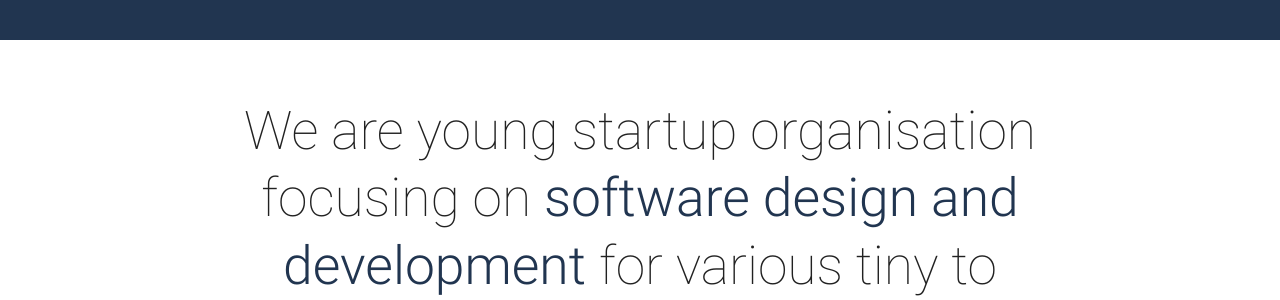
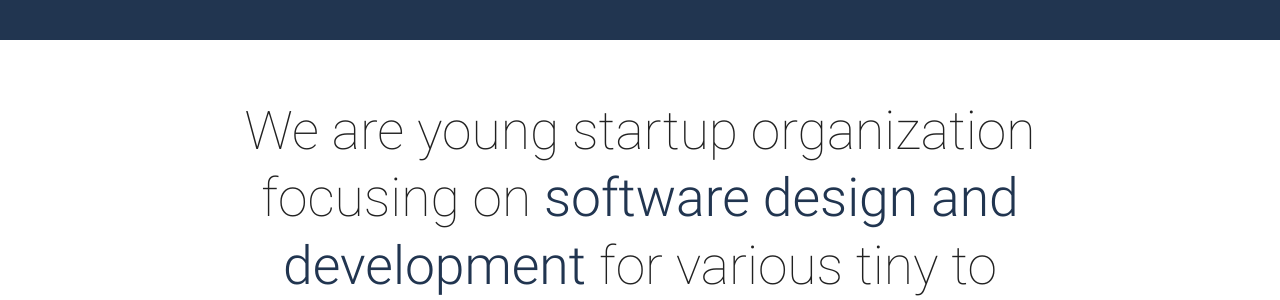
Before and after one commit to wybis/wybis, a Jekyll site: the page index.html, which Jekyll copies as it is, in a window 1280 px wide and 900 px high, scrolled down 513 px. Shown: the part 161-461 px from the top of the window. Built offline with Jekyll 4.4.1, drawn with Linux system fonts in a browser that asks for light colours; Markdown is read by kramdown in place of the engine named in the settings.

Commit message:
some typo corrections

```diff
--- a/index.html
+++ b/index.html
@@ -63,7 +63,7 @@
     <div class="container">
         <div class="row">
             <div  class="col s12">
-                <h2 class="center header text_h2"> We are young startup organisation focusing on <span class="span_h2"> software design and development  </span> for various tiny to medium scale business sectors that needs software to address and manage their day to day <span class="span_h2"> business challenges  </span> effectively</h2>
+                <h2 class="center header text_h2"> We are young startup organization focusing on <span class="span_h2"> software design and development  </span> for various tiny to medium scale business sectors that needs software to address and manage their day to day <span class="span_h2">business challenges </span>effectively</h2>
             </div>
 
             <div  class="col s12 m4 l4">
@@ -87,7 +87,7 @@
                     <i class="mdi-social-group"></i>
                     <h5 class="promo-caption"> Strengths & Focus  </h5>
                     <p class="light center">We passionate developers just can't build software, but we carve your business requirements into a fully functional code.
-                      <br><br>Our team has significant exposure to finance domain, accounting software models, smart way of <a href="www.feedbackmatters.com" target="_blank">data collection</a> and data analytics.  </p>
+                      <br><br>Our team has significant exposure to finance domain, accounting software models, smart way of <a href="http://www.feedbackmatters.com/" target="_blank">data collection</a> and data analytics.  </p>
                 </div>
             </div>
         </div>
@@ -350,17 +350,12 @@
                 <h5 class="white-text">Social</h5>
                 <ul>
                     <li>
-                        <a class="white-text" href="https://www.facebook.com/wybis">
+                        <a class="white-text" href="https://www.facebook.com/wybinfosolutions" target="_blank">
                             <i class="small fa fa-facebook-square white-text"></i> Facebook
                         </a>
                     </li>
                     <li>
-                        <a class="white-text" href="https://github.com/wybis">
-                            <i class="small fa fa-github-square white-text"></i> Github
-                        </a>
-                    </li>
-                    <li>
-                        <a class="white-text" href="https://www.linkedin.com/in/wybis">
+                        <a class="white-text" href="https://www.linkedin.com/in/wybinfosolutions" target="_blank">
                             <i class="small fa fa-linkedin-square white-text"></i> Linkedin
                         </a>
                     </li>
```
